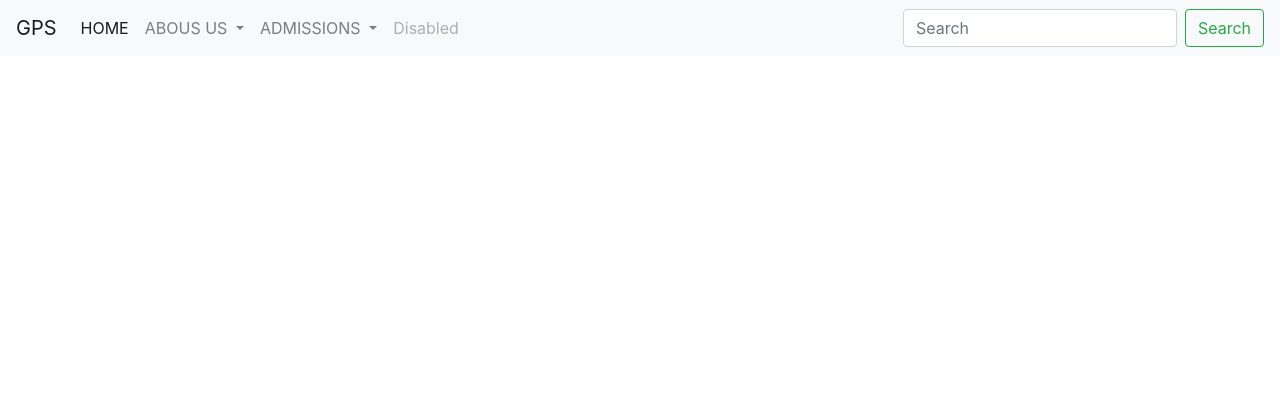
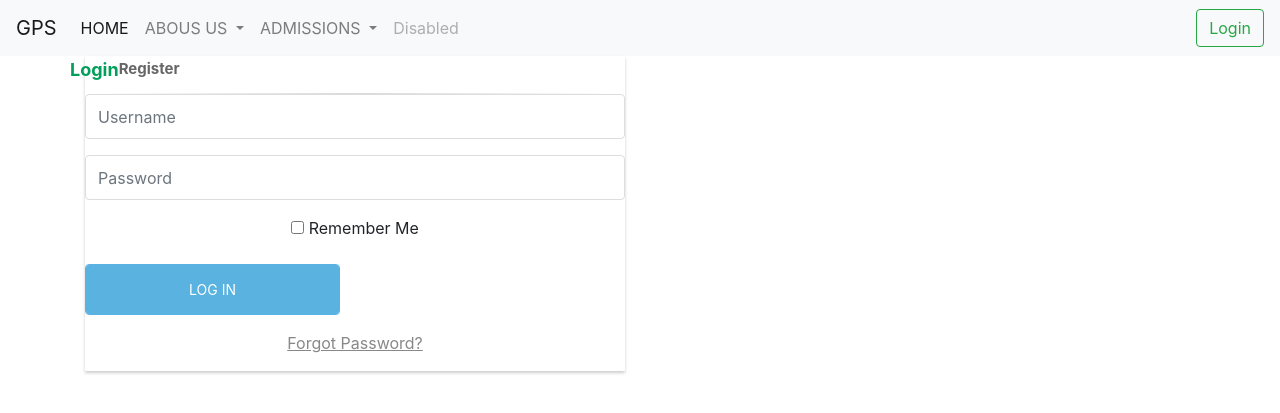
Before and after one commit to veerashok/GPS, a Django app: page / in a window 1280 px wide. Shown: the top 413 px of the page. Run offline with Django 3.2, Linux system fonts and the light colour scheme; some libraries are stand-ins or nearby versions.

Commit message:
Added static files

```diff
--- a/GPS/settings.py
+++ b/GPS/settings.py
@@ -120,3 +120,7 @@ USE_TZ = True
 # https://docs.djangoproject.com/en/2.1/howto/static-files/
 
 STATIC_URL = '/static/'
+
+STATICFILES_DIRS = (
+                    os.path.join(BASE_DIR, 'static'),
+)
--- a/gpsschool/views.py
+++ b/gpsschool/views.py
@@ -2,6 +2,6 @@ from django.shortcuts import render
 
 
 def home(request):
-    template_name = 'gpsschool/base.html'
+    template_name = 'gpsschool/login.html'
     context = {}
     return render(request, template_name, context)
--- /dev/null
+++ b/static/gpsschool/css/mystyle.css
@@ -0,0 +1,96 @@
+.panel-login {
+	border-color: #ccc;
+	-webkit-box-shadow: 0px 2px 3px 0px rgba(0,0,0,0.2);
+	-moz-box-shadow: 0px 2px 3px 0px rgba(0,0,0,0.2);
+	box-shadow: 0px 2px 3px 0px rgba(0,0,0,0.2);
+}
+.panel-login>.panel-heading {
+	color: #00415d;
+	background-color: #fff;
+	border-color: #fff;
+	text-align:center;
+}
+.panel-login>.panel-heading a{
+	text-decoration: none;
+	color: #666;
+	font-weight: bold;
+	font-size: 15px;
+	-webkit-transition: all 0.1s linear;
+	-moz-transition: all 0.1s linear;
+	transition: all 0.1s linear;
+}
+.panel-login>.panel-heading a.active{
+	color: #029f5b;
+	font-size: 18px;
+}
+.panel-login>.panel-heading hr{
+	margin-top: 10px;
+	margin-bottom: 0px;
+	clear: both;
+	border: 0;
+	height: 1px;
+	background-image: -webkit-linear-gradient(left,rgba(0, 0, 0, 0),rgba(0, 0, 0, 0.15),rgba(0, 0, 0, 0));
+	background-image: -moz-linear-gradient(left,rgba(0,0,0,0),rgba(0,0,0,0.15),rgba(0,0,0,0));
+	background-image: -ms-linear-gradient(left,rgba(0,0,0,0),rgba(0,0,0,0.15),rgba(0,0,0,0));
+	background-image: -o-linear-gradient(left,rgba(0,0,0,0),rgba(0,0,0,0.15),rgba(0,0,0,0));
+}
+.panel-login input[type="text"],.panel-login input[type="email"],.panel-login input[type="password"] {
+	height: 45px;
+	border: 1px solid #ddd;
+	font-size: 16px;
+	-webkit-transition: all 0.1s linear;
+	-moz-transition: all 0.1s linear;
+	transition: all 0.1s linear;
+}
+.panel-login input:hover,
+.panel-login input:focus {
+	outline:none;
+	-webkit-box-shadow: none;
+	-moz-box-shadow: none;
+	box-shadow: none;
+	border-color: #ccc;
+}
+.btn-login {
+	background-color: #59B2E0;
+	outline: none;
+	color: #fff;
+	font-size: 14px;
+	height: auto;
+	font-weight: normal;
+	padding: 14px 0;
+	text-transform: uppercase;
+	border-color: #59B2E6;
+}
+.btn-login:hover,
+.btn-login:focus {
+	color: #fff;
+	background-color: #53A3CD;
+	border-color: #53A3CD;
+}
+.forgot-password {
+	text-decoration: underline;
+	color: #888;
+}
+.forgot-password:hover,
+.forgot-password:focus {
+	text-decoration: underline;
+	color: #666;
+}
+
+.btn-register {
+	background-color: #1CB94E;
+	outline: none;
+	color: #fff;
+	font-size: 14px;
+	height: auto;
+	font-weight: normal;
+	padding: 14px 0;
+	text-transform: uppercase;
+	border-color: #1CB94A;
+}
+.btn-register:hover,
+.btn-register:focus {
+	color: #fff;
+	background-color: #1CA347;
+	border-color: #1CA347;
+}
--- /dev/null
+++ b/static/gpsschool/js/myjs.js
@@ -0,0 +1,18 @@
+$(function() {
+
+    $('#login-form-link').click(function(e) {
+		$("#login-form").delay(100).fadeIn(100);
+ 		$("#register-form").fadeOut(100);
+		$('#register-form-link').removeClass('active');
+		$(this).addClass('active');
+		e.preventDefault();
+	});
+	$('#register-form-link').click(function(e) {
+		$("#register-form").delay(100).fadeIn(100);
+ 		$("#login-form").fadeOut(100);
+		$('#login-form-link').removeClass('active');
+		$(this).addClass('active');
+		e.preventDefault();
+	});
+
+});
--- a/templates/gpsschool/base.html
+++ b/templates/gpsschool/base.html
@@ -1,3 +1,4 @@
+{% load static %}
 <!doctype html>
 <html lang="en">
   <head>
@@ -8,7 +9,10 @@
     <!-- Bootstrap CSS -->
     <link rel="stylesheet" href="https://stackpath.bootstrapcdn.com/bootstrap/4.2.1/css/bootstrap.min.css" integrity="sha384-GJzZqFGwb1QTTN6wy59ffF1BuGJpLSa9DkKMp0DgiMDm4iYMj70gZWKYbI706tWS" crossorigin="anonymous">
 
-    <title>Hello, world!</title>
+    <title>GPS Chohtan</title>
+    {% block content1 %}
+
+    {% endblock %}
   </head>
   <body>
 
@@ -50,11 +54,16 @@
       </li>
     </ul>
     <form class="form-inline my-2 my-lg-0">
-      <input class="form-control mr-sm-2" type="search" placeholder="Search" aria-label="Search">
-      <button class="btn btn-outline-success my-2 my-sm-0" type="submit">Search</button>
+{#      <input class="form-control mr-sm-2" type="search" placeholder="Search" aria-label="Search">#}
+      <button class="btn btn-outline-success my-2 my-sm-0" type="submit">Login</button>
     </form>
   </div>
 </nav>
+
+  {% block content %}
+
+  {% endblock %}
+
 
 
     <!-- Optional JavaScript -->
--- /dev/null
+++ b/templates/gpsschool/login.html
@@ -0,0 +1,86 @@
+{% extends 'gpsschool/base.html' %}
+{% load static %}
+
+{% block content1 %}
+    <link rel="stylesheet" type="text/css" href="static/gpsschool/css/mystyle.css">
+    <script type="text/javascript" src="static/gpsschool/js/myjs.js"></script>
+{% endblock %}
+
+{% block content %}
+
+    <div class="container">
+    	<div class="row">
+			<div class="col-md-6 col-md-offset-3">
+				<div class="panel panel-login">
+					<div class="panel-heading">
+						<div class="row">
+							<div class="col-xs-6">
+								<a href="#" class="active" id="login-form-link">Login</a>
+							</div>
+							<div class="col-xs-6">
+								<a href="#" id="register-form-link">Register</a>
+							</div>
+						</div>
+						<hr>
+					</div>
+					<div class="panel-body">
+						<div class="row">
+							<div class="col-lg-12">
+								<form id="login-form" action="https://phpoll.com/login/process" method="post" role="form" style="display: block;">
+									<div class="form-group">
+										<input type="text" name="username" id="username" tabindex="1" class="form-control" placeholder="Username" value="">
+									</div>
+									<div class="form-group">
+										<input type="password" name="password" id="password" tabindex="2" class="form-control" placeholder="Password">
+									</div>
+									<div class="form-group text-center">
+										<input type="checkbox" tabindex="3" class="" name="remember" id="remember">
+										<label for="remember"> Remember Me</label>
+									</div>
+									<div class="form-group">
+										<div class="row">
+											<div class="col-sm-6 col-sm-offset-3">
+												<input type="submit" name="login-submit" id="login-submit" tabindex="4" class="form-control btn btn-login" value="Log In">
+											</div>
+										</div>
+									</div>
+									<div class="form-group">
+										<div class="row">
+											<div class="col-lg-12">
+												<div class="text-center">
+													<a href="https://phpoll.com/recover" tabindex="5" class="forgot-password">Forgot Password?</a>
+												</div>
+											</div>
+										</div>
+									</div>
+								</form>
+								<form id="register-form" action="https://phpoll.com/register/process" method="post" role="form" style="display: none;">
+									<div class="form-group">
+										<input type="text" name="username" id="username" tabindex="1" class="form-control" placeholder="Username" value="">
+									</div>
+									<div class="form-group">
+										<input type="email" name="email" id="email" tabindex="1" class="form-control" placeholder="Email Address" value="">
+									</div>
+									<div class="form-group">
+										<input type="password" name="password" id="password" tabindex="2" class="form-control" placeholder="Password">
+									</div>
+									<div class="form-group">
+										<input type="password" name="confirm-password" id="confirm-password" tabindex="2" class="form-control" placeholder="Confirm Password">
+									</div>
+									<div class="form-group">
+										<div class="row">
+											<div class="col-sm-6 col-sm-offset-3">
+												<input type="submit" name="register-submit" id="register-submit" tabindex="4" class="form-control btn btn-register" value="Register Now">
+											</div>
+										</div>
+									</div>
+								</form>
+							</div>
+						</div>
+					</div>
+				</div>
+			</div>
+		</div>
+	</div>
+
+{% endblock %}
```
Also changed, not shown: gpsschool/static/gpsschool/myjs.js (added, +18 -0 lines), gpsschool/static/gpsschool/mystyle.css (added, +96 -0 lines).
